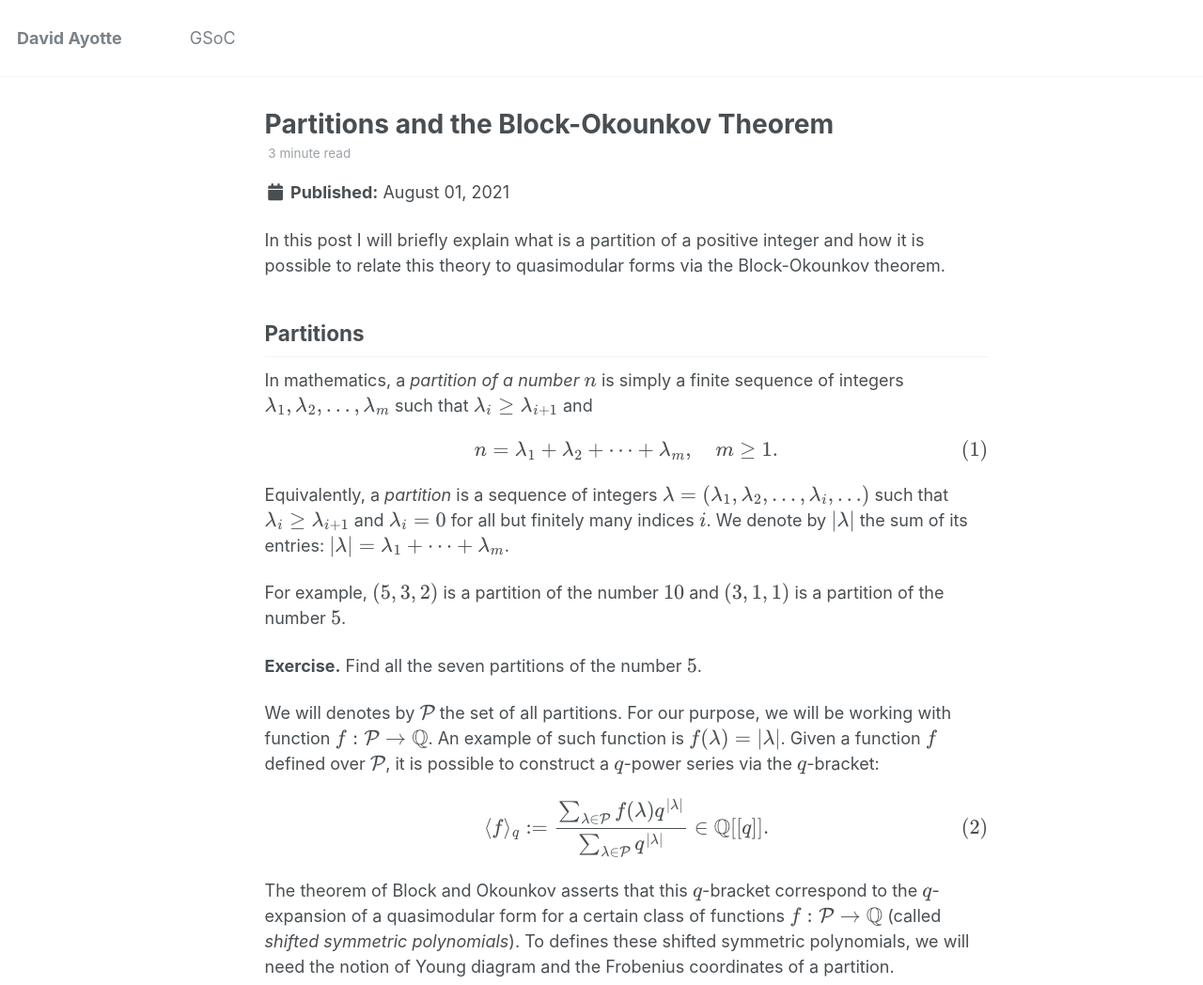
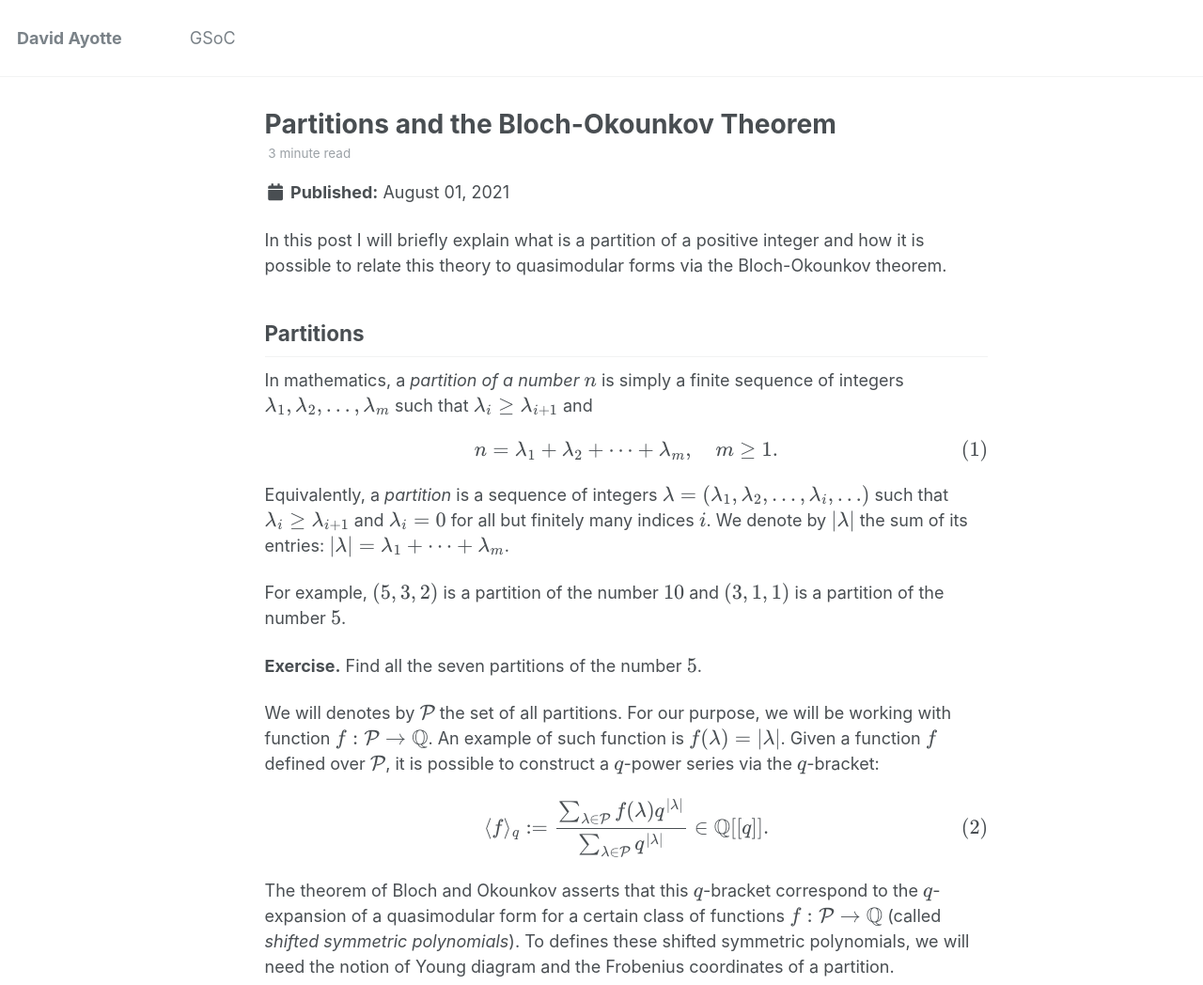
Before and after one commit to DavidAyotte/davidayotte.github.io, a Jekyll site: the page built from _posts/2021-08-01-okounkov.md, in a window 1280 px wide and 1400 px high. Shown: the top 1048 px of the window at 94% size. Built offline with Jekyll 4.4.1, drawn with Linux system fonts in a browser that asks for light colours; formulas are drawn with MathJax 3; some of the changed text lies outside the part shown.

Commit message:
fix typo

```diff
--- a/_posts/2021-08-01-okounkov.md
+++ b/_posts/2021-08-01-okounkov.md
@@ -1,5 +1,5 @@
 ---
-title: 'Partitions and the Block-Okounkov Theorem'
+title: 'Partitions and the Bloch-Okounkov Theorem'
 date: 2021-08-01
 permalink: /posts/2021/08/okounkov/
 tags:
@@ -11,7 +11,7 @@ category:
 author_profile: false
 ---
 
-In this post I will briefly explain what is a partition of a positive integer and how it is possible to relate this theory to quasimodular forms via the Block-Okounkov theorem.
+In this post I will briefly explain what is a partition of a positive integer and how it is possible to relate this theory to quasimodular forms via the Bloch-Okounkov theorem.
 
 ## Partitions
 
@@ -33,7 +33,7 @@ $$
 \langle f \rangle_q := \frac{\sum_{\lambda \in \mathcal{P}} f(\lambda) q^{\vert \lambda \vert}}{\sum_{\lambda \in \mathcal{P}}q^{\vert \lambda \vert}} \in \mathbb{Q}[[q]].
 $$
 
-The theorem of Block and Okounkov asserts that this $$q$$-bracket correspond to the $$q$$-expansion of a quasimodular form for a certain class of functions $$f:\mathcal{P} \rightarrow \mathbb{Q}$$ (called *shifted symmetric polynomials*). To defines these shifted symmetric polynomials, we will need the notion of Young diagram and the Frobenius coordinates of a partition.
+The theorem of Bloch and Okounkov asserts that this $$q$$-bracket correspond to the $$q$$-expansion of a quasimodular form for a certain class of functions $$f:\mathcal{P} \rightarrow \mathbb{Q}$$ (called *shifted symmetric polynomials*). To defines these shifted symmetric polynomials, we will need the notion of Young diagram and the Frobenius coordinates of a partition.
 
 ## Young Diagrams and Frobenius Coordinates
 
@@ -95,9 +95,9 @@ $$
 \mathcal{R}_k = \langle Q_{k_1}^{m_1}\cdots Q_{k_N}^{m_N} : k_i, m_i\geq 1, k_1 m_1 + \cdots + k_N m_N = k \rangle
 $$
 
-**Theorem** (Block-Okounkov). For any $$f\in \mathcal{R}_k$$, the $$q$$-bracket $$\langle f \rangle_q$$ correspond to the $$q$$-expansion of a quasimodular forms of weight $$k$$ for $$\mathrm{SL}_2(\mathbb{Z})$$.
+**Theorem** (Bloch-Okounkov). For any $$f\in \mathcal{R}_k$$, the $$q$$-bracket $$\langle f \rangle_q$$ correspond to the $$q$$-expansion of a quasimodular forms of weight $$k$$ for $$\mathrm{SL}_2(\mathbb{Z})$$.
 
-This theorem is interesting as it relates two apparently different concept: partitions and (quasi)modular forms. In particular, the Block-Okounkov theorem can be seen as a tool for studying partitions via quasimodular forms and vice versa.
+This theorem is interesting as it relates two apparently different concept: partitions and (quasi)modular forms. In particular, the Bloch-Okounkov theorem can be seen as a tool for studying partitions via quasimodular forms and vice versa.
 
 A proof of this theorem can be found in the the main reference for this post:
 
```
